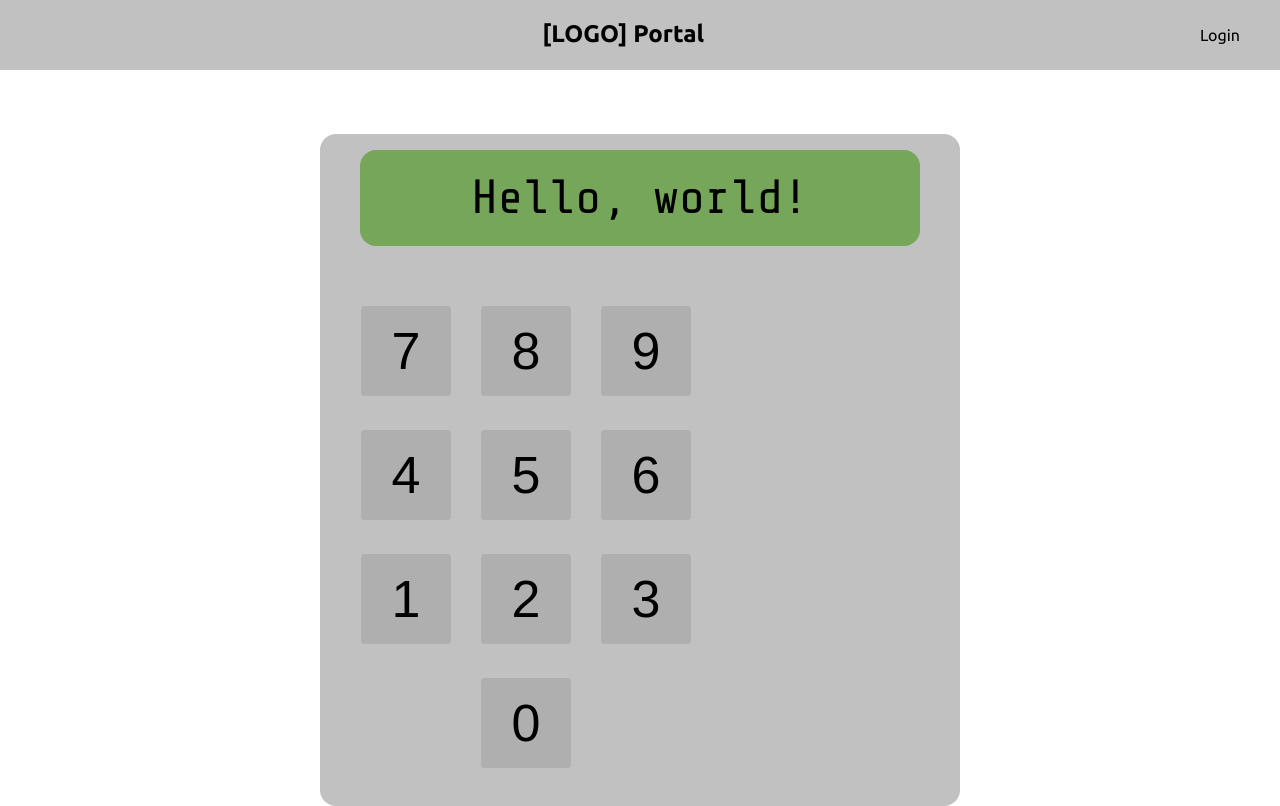
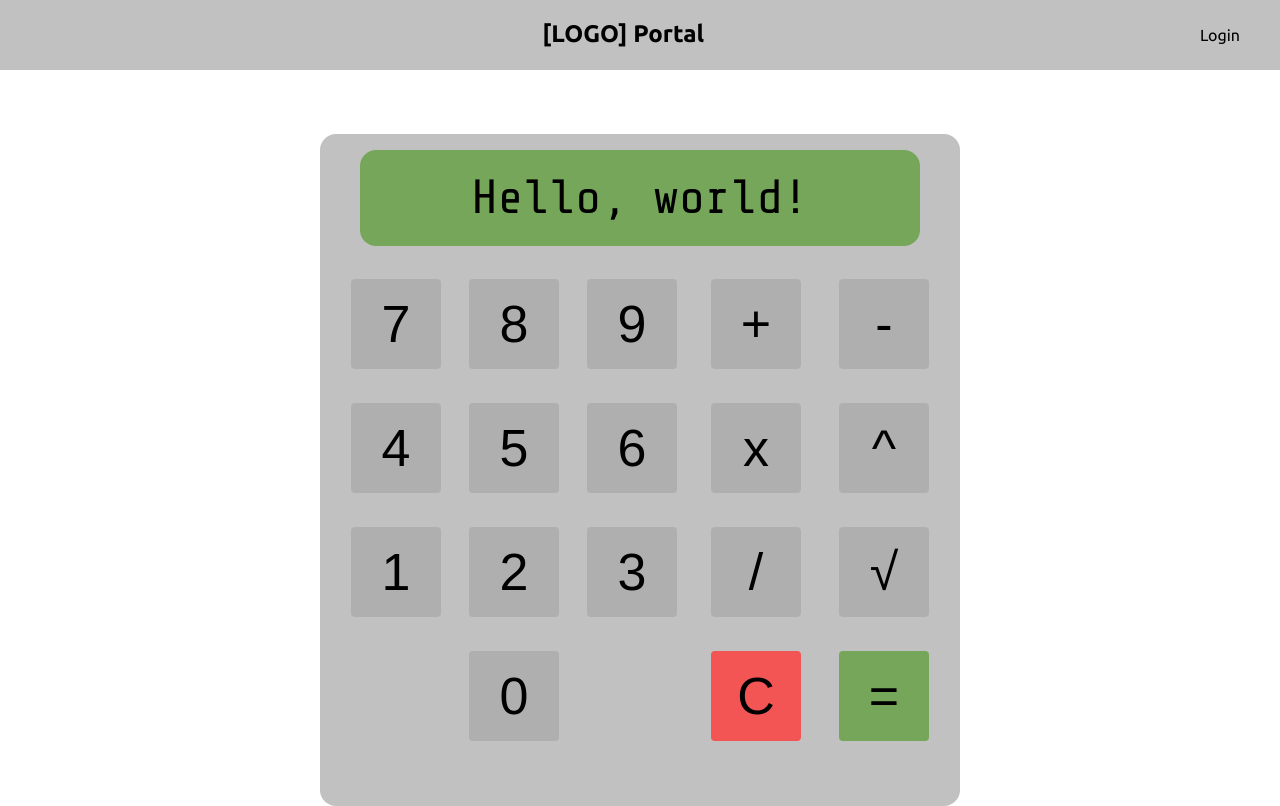
Before and after one commit to matheusalefe/simple-calculator, a React (Vite) app: page / in a window 1280 px wide. Built offline with nearby package versions, Linux system fonts and the light colour scheme.

Commit message:
place all buttons

```diff
--- a/src/components/Button/styles.ts
+++ b/src/components/Button/styles.ts
@@ -9,9 +9,9 @@ export const Container = styled.button<ButtonProps>`
     width: 5.625rem;
     font-size: 3.25rem;
     border-radius: 4px;
-    border-color: var(--color-grey-primary);
+    border-color: ${props => props.variant == 'red'? 'var(--color-red-primary)': props.variant == 'green'? 'var(--color-green-primary)': 'var(--color-grey-primary)'};
     border-style: solid;
-    background-color: var(--color-grey-primary);
+    background-color: ${props => props.variant == 'red'? 'var(--color-red-primary)': props.variant == 'green'? 'var(--color-green-primary)': 'var(--color-grey-primary)'};
     cursor: pointer;
     &:hover{
         background-color: whitesmoke;
--- a/src/components/Calculator/index.tsx
+++ b/src/components/Calculator/index.tsx
@@ -5,6 +5,7 @@ export function Calculator(){
     return(
         <Container>
             <div id="screen">{"Hello, world!"}</div>
+            <section id="buttons">
                 <table id="numbers">
                     <tbody>
                         <tr>
@@ -29,6 +30,28 @@ export function Calculator(){
                         </tr>
                     </tbody>
                 </table>
+                <table id="functions">
+                    <tbody>
+                        <tr>
+                            <td><Button>+</Button></td>
+                            <td><Button>-</Button></td>
+                        </tr>
+                        <tr>
+                            <td><Button>x</Button></td>
+                            <td><Button>^</Button></td>
+                        </tr>
+                        <tr>
+                            <td><Button>/</Button></td>
+                            <td><Button>√</Button></td>
+                        </tr>
+                        <tr>
+                            <td><Button variant="red">C</Button></td>
+                            <td><Button variant="green">=</Button></td>
+                        </tr>
+                    </tbody>
+                </table>
+            </section>
+
         </Container>
     )
 }
--- a/src/components/Calculator/styles.ts
+++ b/src/components/Calculator/styles.ts
@@ -34,21 +34,12 @@ export const Container = styled.main`
             font-size: 1.5rem;
         }
     }
-    #numbers{
-        width: 20.75rem;
-        height: 27.625rem;
+    #buttons{
+        width: 100%;
+        margin: auto;
         display: flex;
-        flex-direction: column;
-        justify-content: space-between;
-        margin-top: auto;
-        margin-bottom: auto;
-        margin-left: 2.5rem;
-        @media (max-width: 600px) {
-            width: 10.325rem;
-            height: 13.8rem;
-            font-size: 1.5rem;
-            margin-left: 1.25rem;
-        }
+        flex-direction: row;
+        justify-content: space-evenly;
         tr{
                 width: 100%;
                 display: flex;
@@ -59,5 +50,27 @@ export const Container = styled.main`
                     padding-bottom: 1rem;
                 }
             }
+        #numbers{
+            width: 20.75rem;
+            height: 27.625rem;
+            justify-content: space-between;
+            margin-top: auto;
+            margin-bottom: auto;
+            @media (max-width: 600px) {
+                width: 10.325rem;
+                height: 13.8rem;
+                font-size: 1.5rem;
+                margin-left: 1.25rem;
             }
+        }
+        #functions{
+            width: 14rem;
+            height: 27.625rem;
+            @media (max-width: 600px) {
+                width: 7rem;
+                height: 13.8rem;
+            }
+        }
+    }
+
 `
```
Lines whose indentation alone changed are shown as unchanged.
